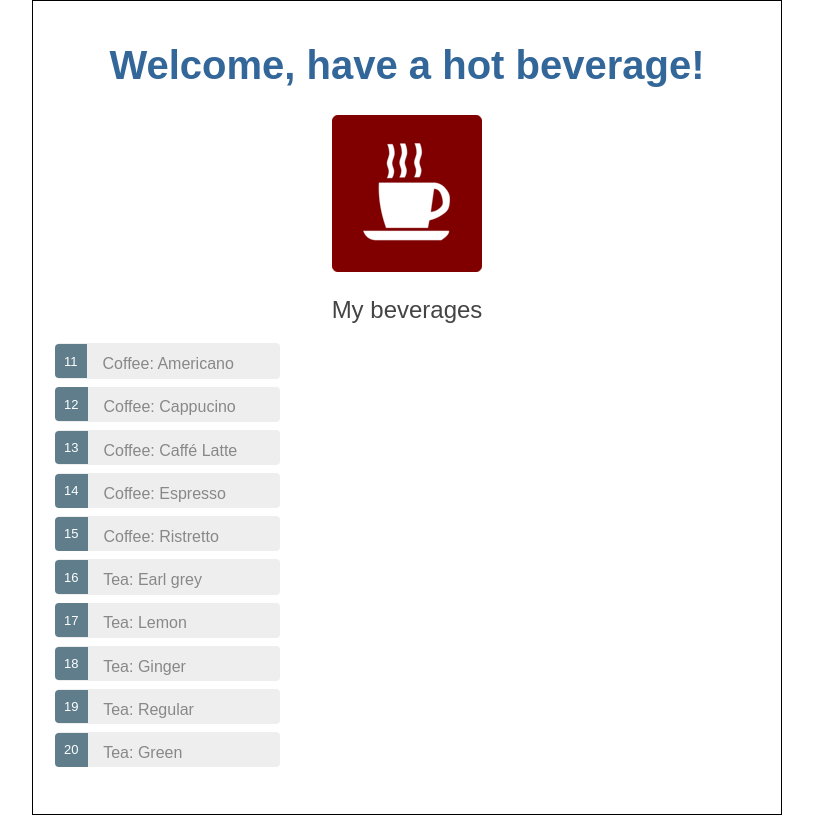
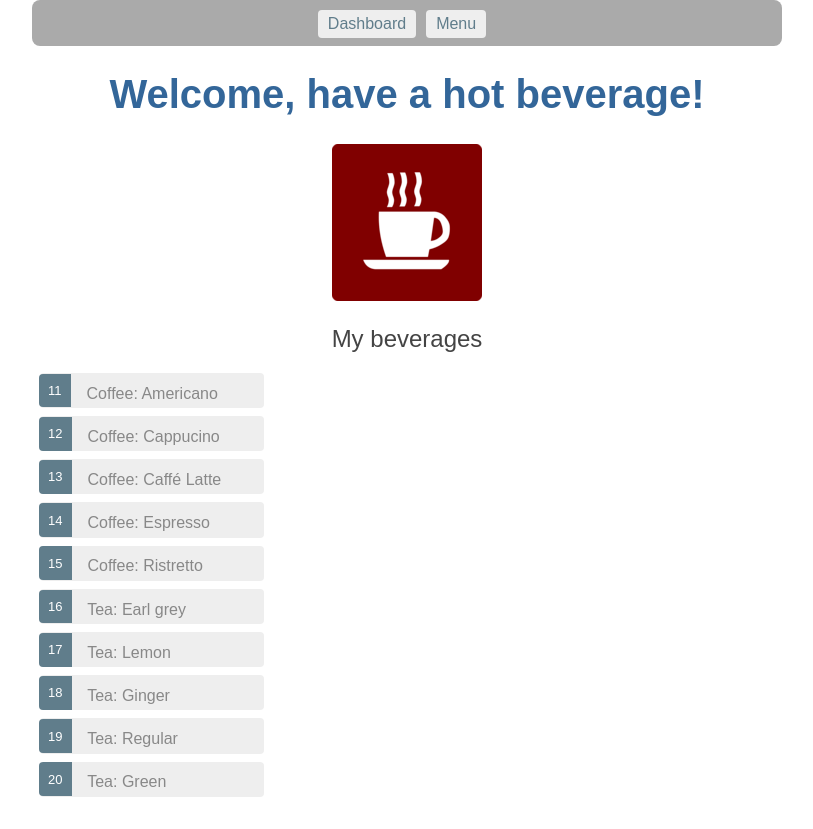
Before and after one commit to ImranK1506/Angular2-coffeeApp, an Angular app: page / in a window 1280 px wide. Shown: the whole page, without its empty margins (233-1046 px from the left). Built offline with nearby package versions, Linux system fonts and the light colour scheme.

Commit message:
added navbar

```diff
--- a/src/app/app.component.css
+++ b/src/app/app.component.css
@@ -1,7 +1,3 @@
- .container {
-  border: 1px solid black;
-  padding: 2%;
-}
 .selected {
   background-color: #CFD8DC !important;
   color: white;
--- a/src/app/app.component.html
+++ b/src/app/app.component.html
@@ -1,5 +1,8 @@
 <!--The content below is only a placeholder and can be replaced.-->
-<div class="container">
+<nav>
+  <a href="#">Dashboard</a>
+  <a href="#">Menu</a>
+</nav>
   <div style="text-align:center">
     <h1>
       Welcome, {{title}}!
@@ -17,4 +20,3 @@
     </li>
   </ul>
   <beverage-detail [beverage]="selectedBeverage"></beverage-detail>
-</div>
--- a/src/styles.css
+++ b/src/styles.css
@@ -41,6 +41,12 @@ button:disabled {
 }
 
 /* Navigation link styles */
+nav {
+  background-color: #aaa;
+  text-align: center;
+  padding-bottom: 1%;
+  border-radius: 0.5em;
+}
 nav a {
   padding: 5px 10px;
   text-decoration: none;
```
